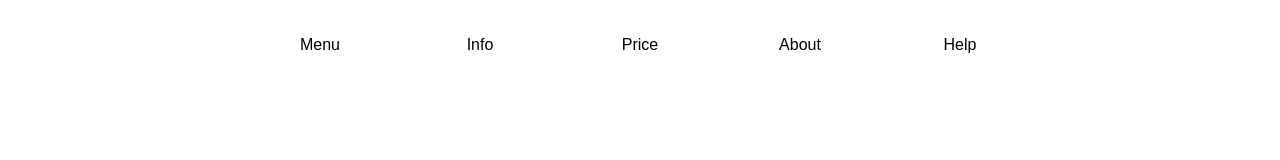
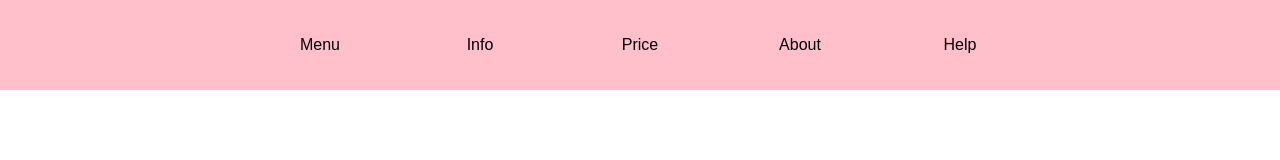
Before and after one commit to Cicada0909/Cicada0909.github.io-practice_animation, a plain HTML site: page index.html in a window 1280 px wide. Drawn offline with Linux system fonts and the light colour scheme.

Commit message:
Add Header color

```diff
--- a/style/style.css
+++ b/style/style.css
@@ -2,6 +2,10 @@
     margin: 0;
     padding: 0;
     box-sizing: border-box;
+}
+
+.wrapper {
+    background-color: pink;
 }
 
 .container {
```
